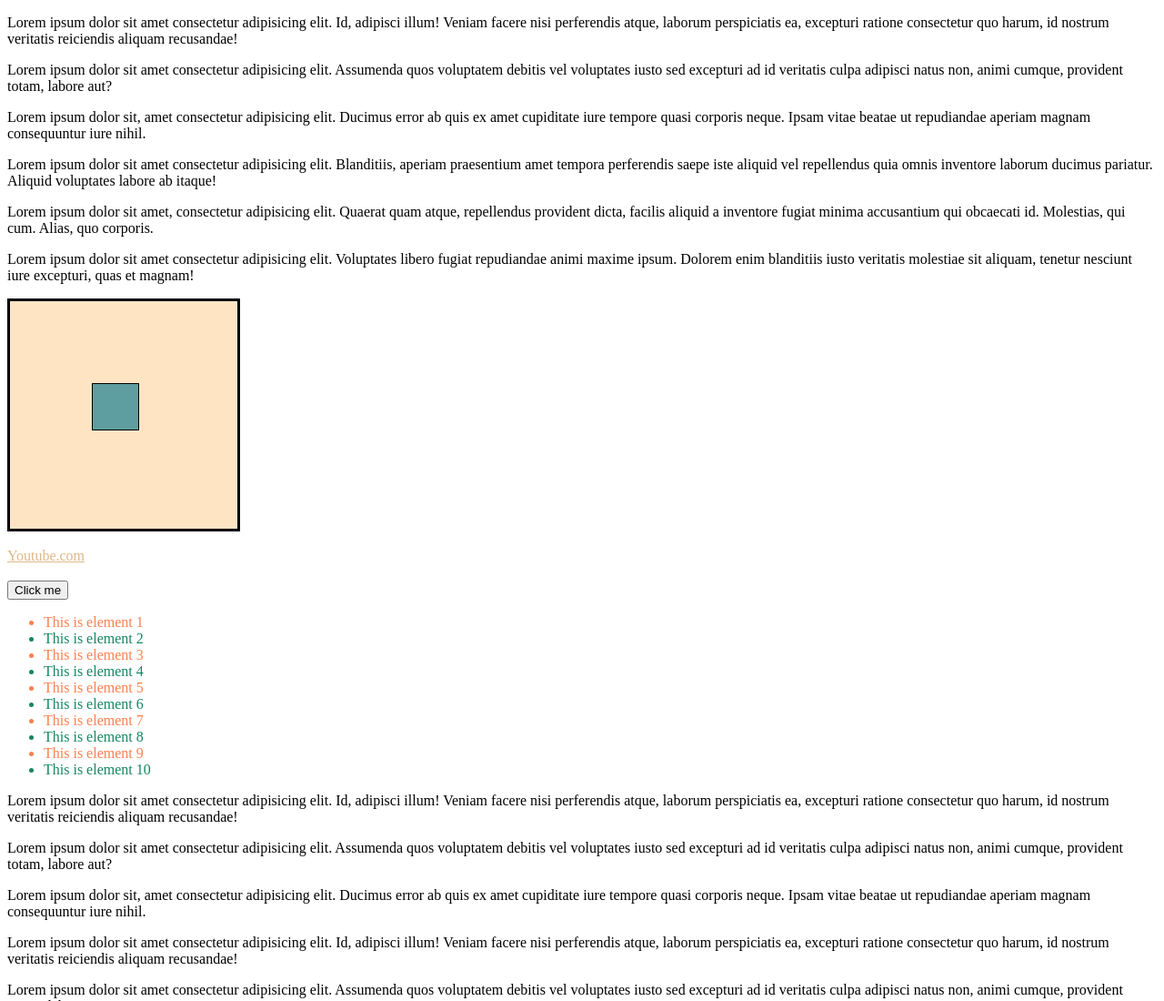
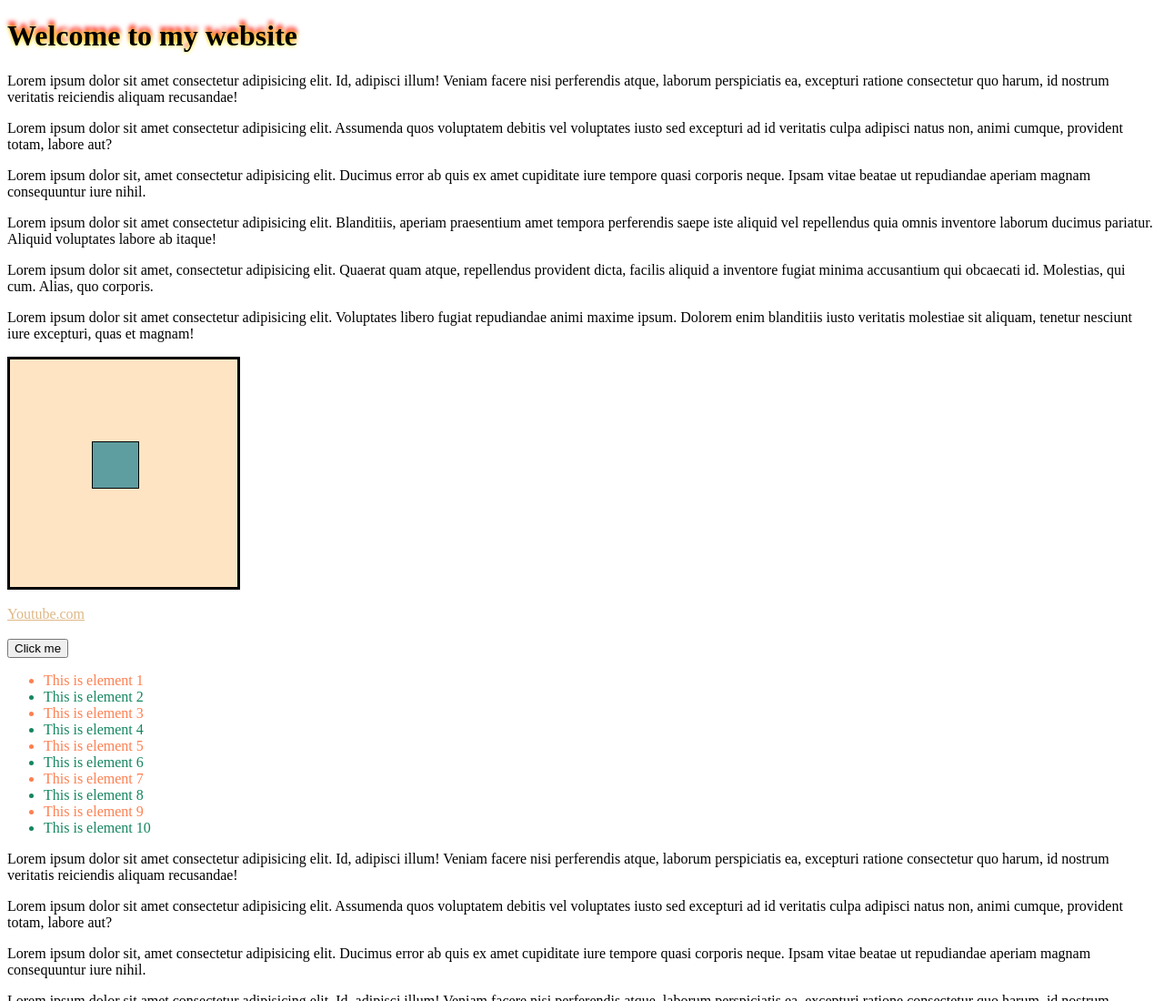
Before and after one commit to supriya-create/FRONTEND-CLASS-PROJECTS, a plain HTML site: page PRACTICE/CSSBasics2.html in a window 1280 px wide. Shown: the top 1100 px of the page at 91% size. Drawn offline with Linux system fonts and the light colour scheme.

Commit message:
CSS Shadow

```diff
--- a/PRACTICE/CSSBasics2.html
+++ b/PRACTICE/CSSBasics2.html
@@ -48,8 +48,15 @@
     li:nth-child(odd){
         color: coral;
     }
+    h1{
+        text-shadow: 0px 0px 5px yellow, 0px -5px 5px red;
+    }
+    h1:hover{
+        box-shadow: 5px 5px 5px black;
+    }
 </style>
 <body>
+    <h1>Welcome to my website</h1>
     <p>Lorem ipsum dolor sit amet consectetur adipisicing elit. Id, adipisci illum! Veniam facere nisi perferendis atque, laborum perspiciatis ea, excepturi ratione consectetur quo harum, id nostrum veritatis reiciendis aliquam recusandae!</p>
     <p>Lorem ipsum dolor sit amet consectetur adipisicing elit. Assumenda quos voluptatem debitis vel voluptates iusto sed excepturi ad id veritatis culpa adipisci natus non, animi cumque, provident totam, labore aut?</p>
     <p>Lorem ipsum dolor sit, amet consectetur adipisicing elit. Ducimus error ab quis ex amet cupiditate iure tempore quasi corporis neque. Ipsam vitae beatae ut repudiandae aperiam magnam consequuntur iure nihil.</p>
```
